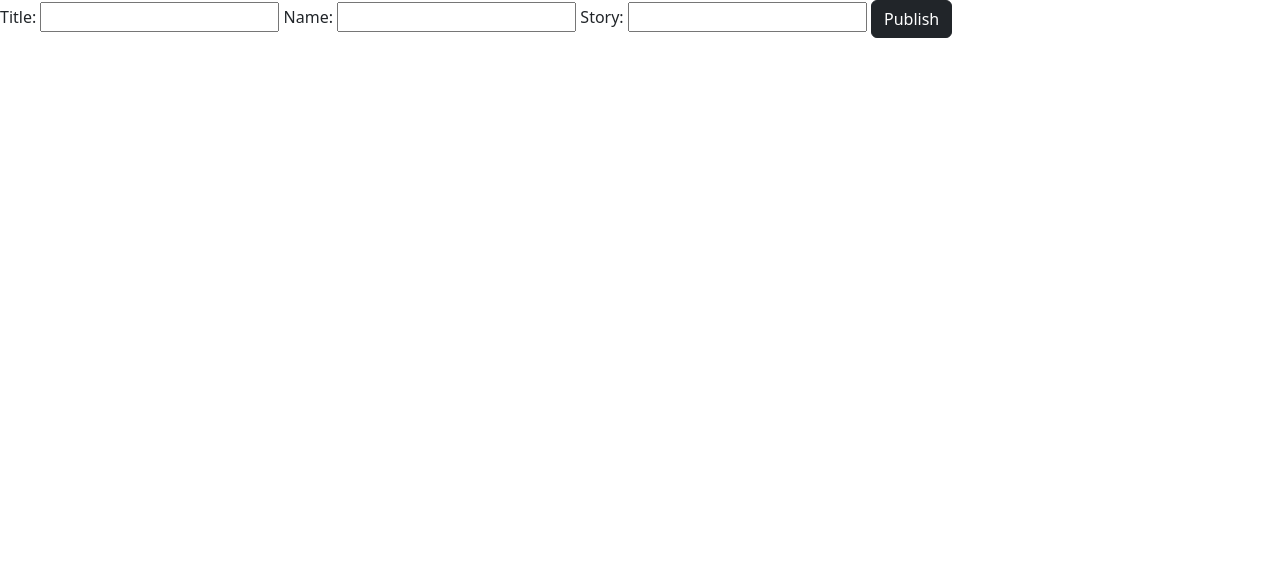
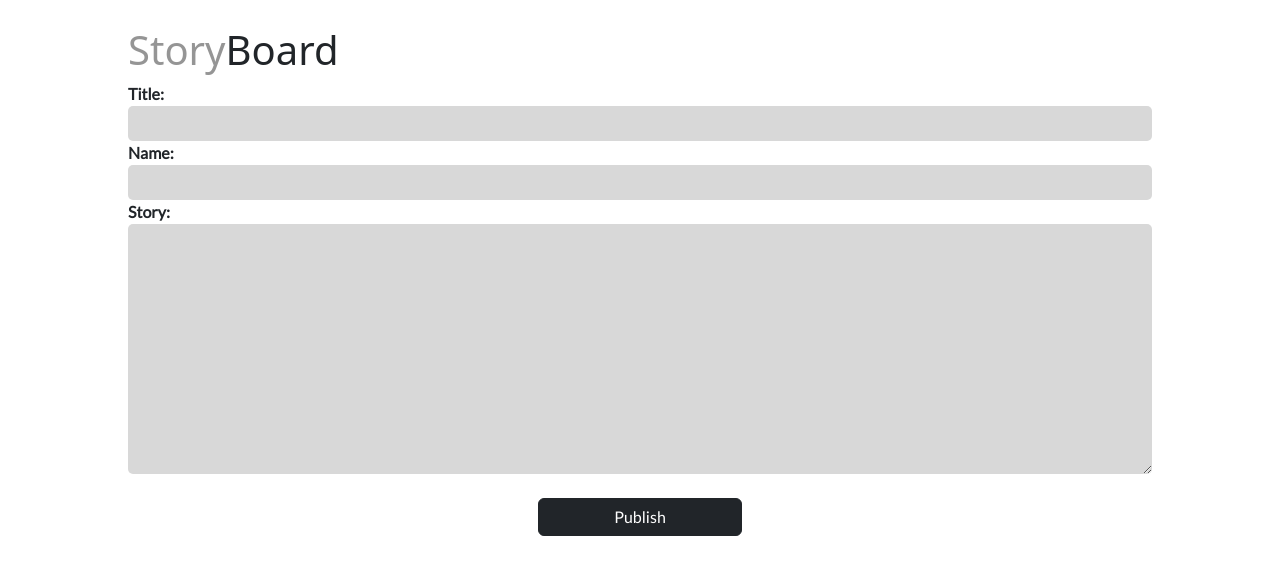
Before and after one commit to SuperBrava/LAP-2-Code-Challenge, a plain HTML site: page client/index.html in a window 1280 px wide. Drawn offline with nearby package versions, Linux system fonts and the light colour scheme.

Commit message:
Initial frontend changes

```diff
--- a/client/index.html
+++ b/client/index.html
@@ -6,6 +6,11 @@
     <meta name="viewport" content="width=device-width, initial-scale=1.0">
     <link href="./static/css/style.css" rel="stylesheet">
 
+    <!-- Google Fonts -->
+    <link rel="preconnect" href="https://fonts.googleapis.com">
+    <link rel="preconnect" href="https://fonts.gstatic.com" crossorigin>
+    <link href="https://fonts.googleapis.com/css2?family=Lato:wght@100;300;400&display=swap" rel="stylesheet">
+
     <!-- Bootstrap Requirments -->
     <link href="https://cdn.jsdelivr.net/npm/bootstrap@5.2.0-beta1/dist/css/bootstrap.min.css" rel="stylesheet" integrity="sha384-0evHe/X+R7YkIZDRvuzKMRqM+OrBnVFBL6DOitfPri4tjfHxaWutUpFmBp4vmVor" crossorigin="anonymous">
     <script defer src="https://cdn.jsdelivr.net/npm/bootstrap@5.2.0-beta1/dist/js/bootstrap.bundle.min.js" integrity="sha384-pprn3073KE6tl6bjs2QrFaJGz5/SUsLqktiwsUTF55Jfv3qYSDhgCecCxMW52nD2" crossorigin="anonymous"></script>
@@ -13,16 +18,23 @@
     <title>Build a Post</title>
 </head>
 <body>
+
+    <div class="headertext">
+        <h1>
+            <span id="header1">Story</span><span id="header2">Board</span>
+        </h1>
+    </div>
+
     <form id="form">
         <label for="title">Title: </label>
-        <input type="text" name="title" id="title" required>
+        <input class="textbox" type="text" name="title" id="title" required>
 
         <label for="author">Name: </label>
-        <input type="text" name="author" id="author" required>
+        <input class="textbox" type="text" name="author" id="author" required>
 
         <label for="name">Story: </label>
-        <input type="text" name="story" id="story" required>
-
+        <textarea class="textbox" type="text" name="story" id="story" required></textarea>
+        <br/>
         <button class="btn btn-dark">Publish</button>
     </form>
     <section id="postSection"></section>
--- a/client/static/css/style.css
+++ b/client/static/css/style.css
@@ -2,4 +2,55 @@ body {
     background-color: beige;
     height: 100%;
     width: 100%;
+
 }
+
+
+.headertext{
+margin: 2% 0 0 10%;
+}
+
+#header1{
+   color: rgb(149, 149, 149);
+}
+
+#header2{
+    color:
+}
+
+#form{
+    font-family: 'Lato', sans-serif;
+    display: flex;
+    flex-direction: column;
+    margin: 5px;
+    width: 80%;
+    margin: auto;
+}
+
+label{
+    font-weight: bold;
+}
+
+.textbox{
+    background-color:  rgb(216, 216, 216);
+    border: none;
+    border-radius: 5px;
+}
+
+#title{
+    height: 35px;
+}
+
+#author{
+    height: 35px;
+}
+
+#story{
+height: 250px;
+overflow-wrap: break-word;
+}
+
+.btn{
+    width: 20%;
+    margin: auto;
+}
```
